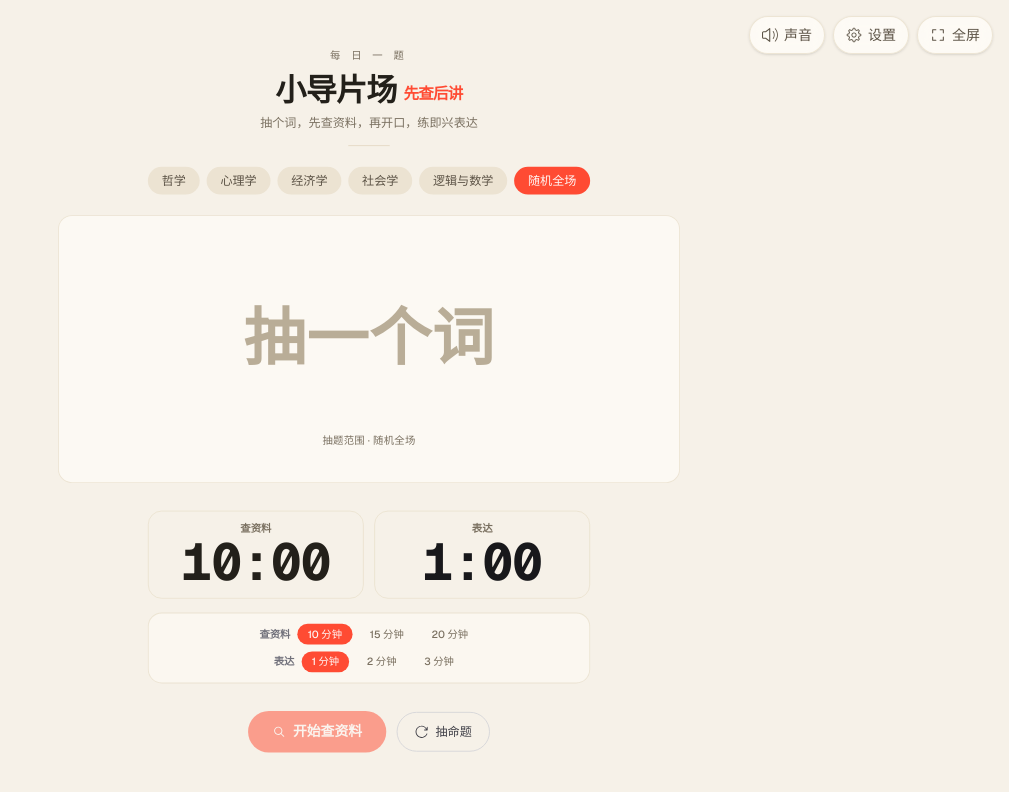
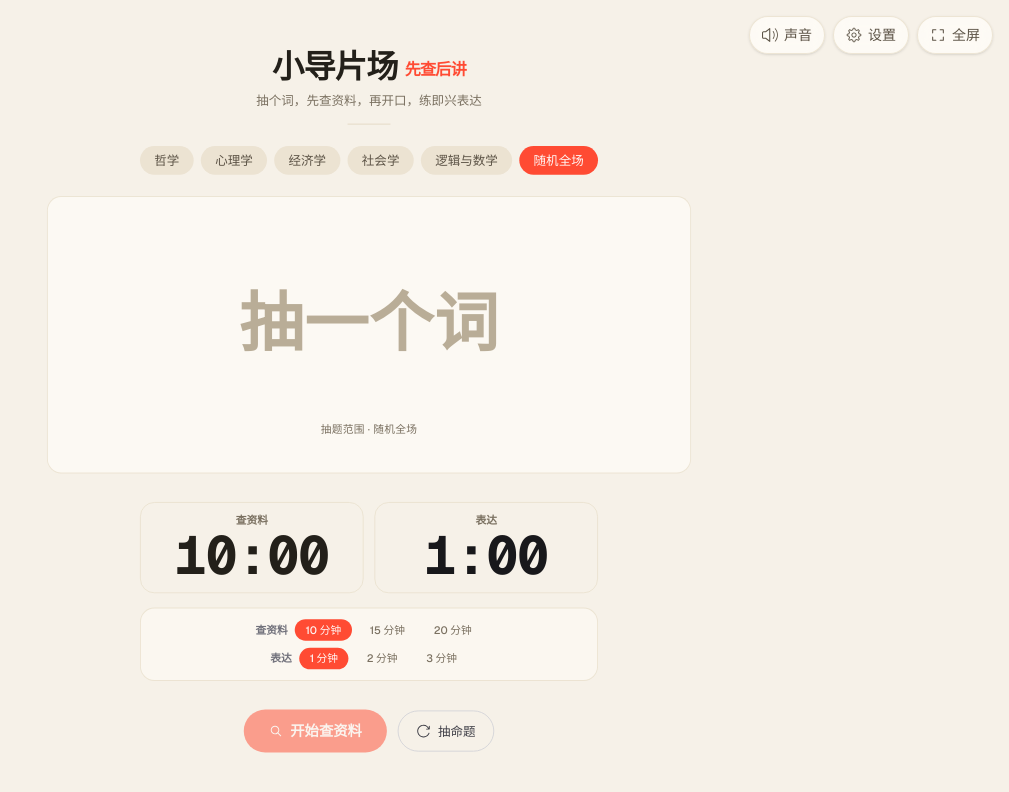
Before and after one commit to makeagreatcoup/xiaodao-speak, a Next.js app: page / in a window 1280 px wide. Shown: the top 792 px of the page, without its empty margins (271-1280 px from the left). Built offline with nearby package versions, Linux system fonts and the light colour scheme.

Commit message:
移除顶部'每日一题'眉标：保持标题+说明，不擅自加装饰性文字

```diff
--- a/components/PromptStage.tsx
+++ b/components/PromptStage.tsx
@@ -742,11 +742,8 @@ export function PromptStage() {
             transformOrigin: "center center",
           }}
         >
-      {/* 头部：出版感报头 —— 眉标 + 衬线大标题 + 发丝规 */}
+      {/* 头部：标题 + 一句说明 */}
       <header className="mb-6 text-center">
-        <p className="mb-3 text-xs font-medium tracking-[0.4em] text-[#7a7060] dark:text-[#a89c88]">
-          每 日 一 题
-        </p>
         <h1 className="font-serif text-4xl font-bold tracking-tight text-[#23201a] dark:text-[#ece3d4]">
           小导片场
           <span className="ml-2 align-middle text-lg font-semibold text-accent">
```
